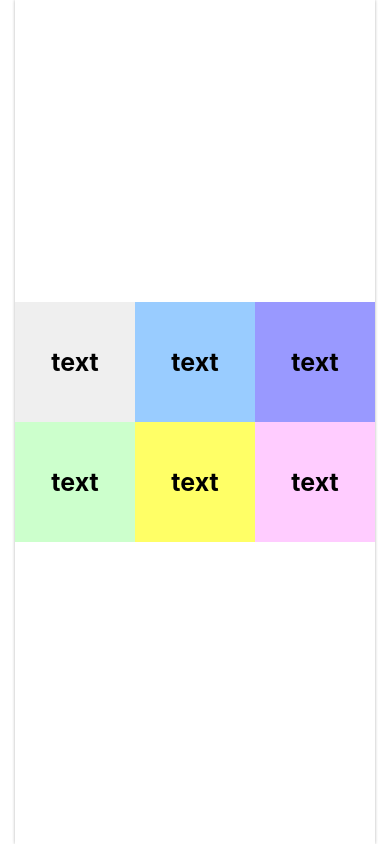
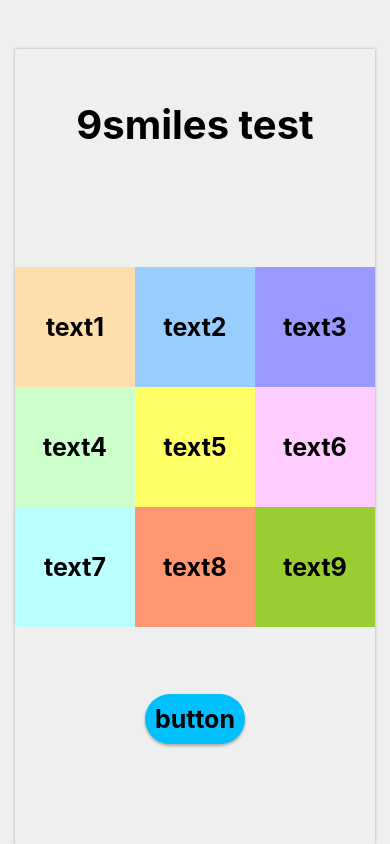
Before and after one commit to yuokawara/dev_9smiles, a React Native app: screen / in a window 390 px wide. Built offline with nearby package versions, Linux system fonts and the light colour scheme.

Commit message:
9smile製作中 フロントページ構成暫定終了 20200327

```diff
--- a/App.js
+++ b/App.js
@@ -1,12 +1,20 @@
 import React from 'react';
-import { StyleSheet, View } from 'react-native';
+import { StyleSheet, View, Text } from 'react-native';
 import FirstFB from './src/elements/FirstFB';
+import { LinearGradient } from 'expo-linear-gradient';
+
 
 class App extends React.Component {
   render() {
     return (
       <View style={styles.container}>
+        <View style={styles.title}>
+          <Text style={styles.title_text}>9smiles test</Text>
+        </View>
         <FirstFB />
+        <View style={styles.button}>
+          <Text style={styles.button_text}>button</Text>
+        </View>
       </View>
     );
   }
@@ -17,10 +25,42 @@ const styles = StyleSheet.create({
     flex: 1,
     alignItems: 'center',
     justifyContent: 'center',
+    backgroundColor: '#efefef',
   },
 
-  containerrow: {
-    flexDirection: 'row',
+  // タイトル
+  title: {
+    top: 100,
+  },
+  title_text: {
+    fontSize: 40,
+    fontWeight: 'bold',
+    fontFamily: 'System',
+  },
+
+  // buttonのスタイル グラデーションを付けたい。
+  button: {
+    position: 'absolute',
+    bottom: 100,
+    width: 100,
+    height: 50,
+    backgroundColor: '#00BFFF',
+    borderRadius: 25,
+    alignItems: 'center',
+    justifyContent: 'center',
+    shadowColor: '#000',
+    shadowOffset: {
+      width: 0,
+      height: 2,
+    },
+    shadowOpacity: 0.3,
+    shadowRadius: 3,
+  },
+  button_text: {
+    fontSize: 25,
+    lineHeight: 25,
+    fontWeight: 'bold',
+    textAlign: 'center',
   },
 });
 
--- a/package.json
+++ b/package.json
@@ -9,6 +9,7 @@
   },
   "dependencies": {
     "expo": "~36.0.0",
+    "expo-linear-gradient": "~8.0.0",
     "react": "~16.9.0",
     "react-dom": "~16.9.0",
     "react-native": "https://github.com/expo/react-native/archive/sdk-36.0.0.tar.gz",
--- a/src/elements/FirstFB.js
+++ b/src/elements/FirstFB.js
@@ -1,5 +1,6 @@
 import React from 'react';
 import { StyleSheet, TextInput, View } from 'react-native';
+import { LinearGradient } from 'expo-linear-gradient';
 
 class FirstFB extends React.Component {
   render() {
@@ -7,24 +8,35 @@ class FirstFB extends React.Component {
       <View style={styles.container}>
         <View style={styles.Sub_container1}>
           <View style={styles.container_row1}>
-            <TextInput style={styles.row_Text} placeholder="text" />
+            <TextInput style={styles.row_Text} placeholder="text1" name="text1" />
           </View>
           <View style={styles.container_row2}>
-            <TextInput style={styles.row_Text} placeholder="text" />
+            <TextInput style={styles.row_Text} placeholder="text2" name="text2" />
           </View>
           <View style={styles.container_row3}>
-            <TextInput style={styles.row_Text} placeholder="text" />
+            <TextInput style={styles.row_Text} placeholder="text3" name="text3" />
           </View>
         </View>
         <View style={styles.Sub_container2}>
           <View style={styles.container_row4}>
-            <TextInput style={styles.row_Text} placeholder="text" />
+            <TextInput style={styles.row_Text} placeholder="text4" name="text4" />
           </View>
           <View style={styles.container_row5}>
-            <TextInput style={styles.row_Text} placeholder="text" />
+            <TextInput style={styles.row_Text} placeholder="text5" name="text5" />
           </View>
           <View style={styles.container_row6}>
-            <TextInput style={styles.row_Text} placeholder="text" />
+            <TextInput style={styles.row_Text} placeholder="text6" name="text6" />
+          </View>
+        </View>
+        <View style={styles.Sub_container2}>
+          <View style={styles.container_row7}>
+            <TextInput style={styles.row_Text} placeholder="text7" name="text7" />
+          </View>
+          <View style={styles.container_row8}>
+            <TextInput style={styles.row_Text} placeholder="text8" name="text8" />
+          </View>
+          <View style={styles.container_row9}>
+            <TextInput style={styles.row_Text} placeholder="text9" name="text9" />
           </View>
         </View>
       </View>
@@ -60,7 +72,7 @@ const styles = StyleSheet.create({
   container_row1: {
     width: 120,
     height: 120,
-    backgroundColor: '#efefef',
+    backgroundColor: '#FFDEAD',
     justifyContent: 'center',
   },
   container_row2: {
@@ -93,6 +105,24 @@ const styles = StyleSheet.create({
     backgroundColor: '#FFCCFF',
     justifyContent: 'center',
   },
+  container_row7: {
+    width: 120,
+    height: 120,
+    backgroundColor: '#BBFFFF',
+    justifyContent: 'center',
+  },
+  container_row8: {
+    width: 120,
+    height: 120,
+    backgroundColor: '#FF9872',
+    justifyContent: 'center',
+  },
+  container_row9: {
+    width: 120,
+    height: 120,
+    backgroundColor: '#9ACD32',
+    justifyContent: 'center',
+  },
 });
 
 export default FirstFB;
```
Also changed, not shown: 1 other file (tests, documents, lock files or other folders).
